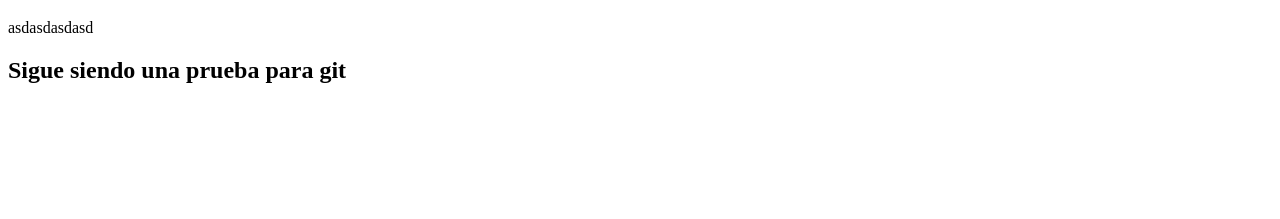
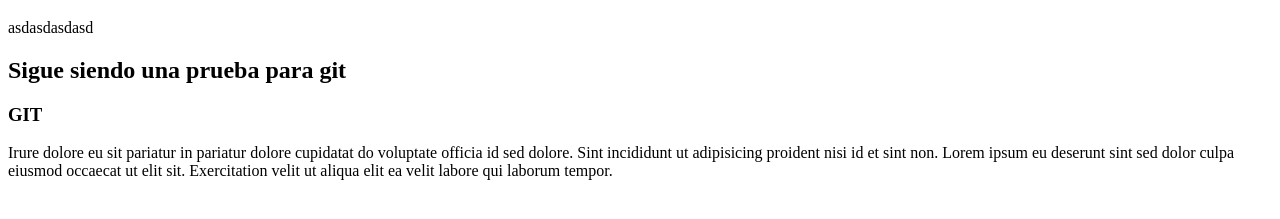
Before and after one commit to Santi506/mi_repositorio1, a plain HTML site: page index.html in a window 1280 px wide. Shown: the part 61-280 px from the top of the page. Drawn offline with Linux system fonts and the light colour scheme.

Commit message:
parrafo nuevo

```diff
--- a/index.html
+++ b/index.html
@@ -14,5 +14,11 @@
 
 	<h2> Sigue siendo una prueba para git </h2>
 
+	<h3> GIT </h3>
+
+	<section>
+		<p> Irure dolore eu sit pariatur in pariatur dolore cupidatat do voluptate officia id sed dolore. Sint incididunt ut adipisicing proident nisi id et sint non. Lorem ipsum eu deserunt sint sed dolor culpa eiusmod occaecat ut elit sit. Exercitation velit ut aliqua elit ea velit labore qui laborum tempor.</p>
+	</section>
+
 </body>
 </html>
```
